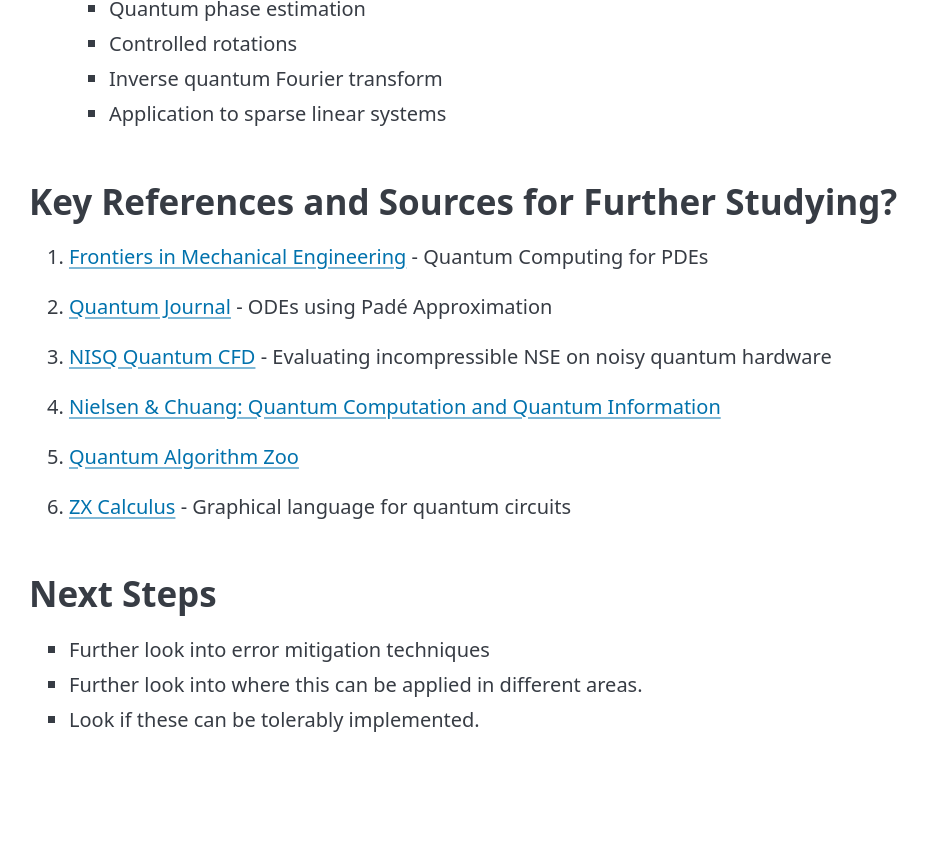
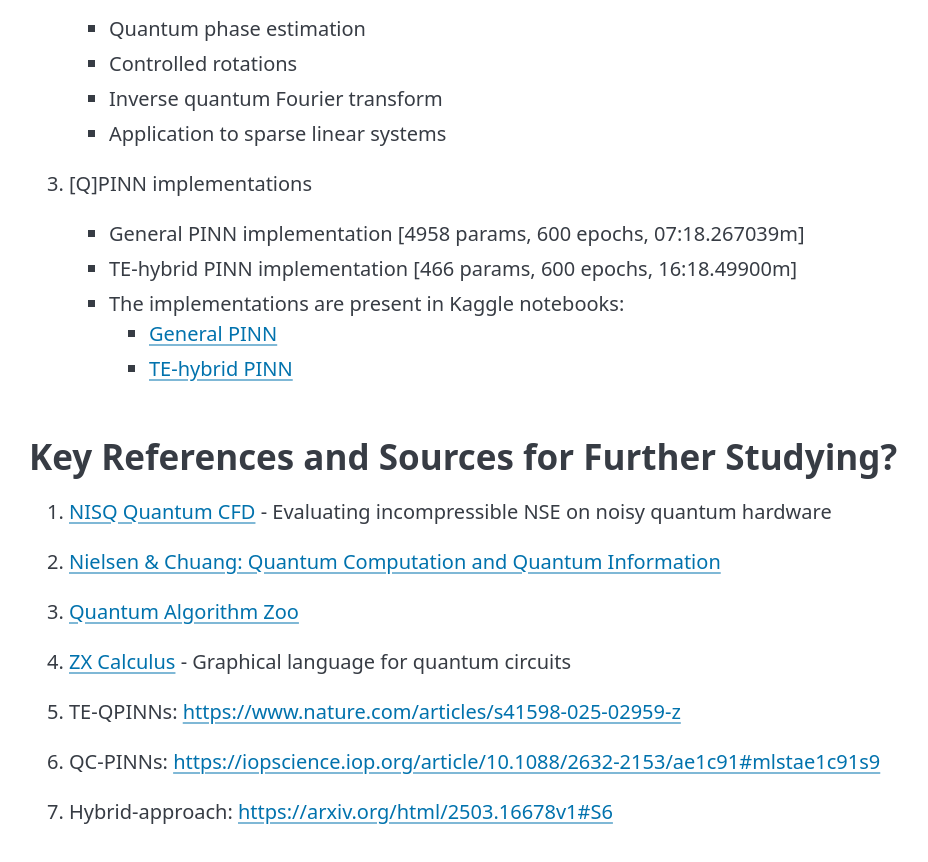
Before and after one commit to Lofty-Brambles/qppts, a website: page pages/index.html in a window 1280 px wide. Shown: the part 1624-2486 px from the top of the page, without its empty margins (11-939 px from the left). Before the commit the page ends 2399 px from the top, so only its background shows below. Drawn offline with nearby package versions, Linux system fonts and the light colour scheme.

Commit message:
feat: updates

```diff
--- a/pages/index.html
+++ b/pages/index.html
@@ -153,10 +153,10 @@
    - Quantum circuit design and implementation
    - Pauli operators, Hadamard, CNOT, SWAP, and Toffoli gates
 
-3.  [**Possible Applications of Quantum Computing**](https://lofty-brambles.github.io/qppts/applications)
+3. [**Possible Applications of Quantum Computing**](https://lofty-brambles.github.io/qppts/applications)
    - Potential applications in fluid dynamics, aeroelasticity, thermal systems, and acoustics
 
-4.  [**Lid driven cavity problem**](https://lofty-brambles.github.io/qppts/03_lid_driven_cavity_problem)
+4. [**Lid driven cavity problem**](https://lofty-brambles.github.io/qppts/03_lid_driven_cavity_problem)
    - Overview of the lid driven cavity problem
    - Classical solution methods and challenges
    - Possible Quantum approaches to solving the problem
@@ -184,10 +184,14 @@ The notebooks are all linked here: [GitHub Repository](https://lofty-brambles.gi
    - Inverse quantum Fourier transform
    - Application to sparse linear systems
 
+3. [Q]PINN implementations
+   - General PINN implementation [4958 params, 600 epochs, 07:18.267039m]
+   - TE-hybrid PINN implementation [466 params, 600 epochs, 16:18.49900m]
+   - The implementations are present in Kaggle notebooks:
+     - [General PINN](https://www.kaggle.com/code/prantikdasiitmds/pinn-lid-cav)
+     - [TE-hybrid PINN](https://www.kaggle.com/code/prantikdasiitmds/te-hybrid-qpinn)
+
 ## Key References and Sources for Further Studying?
-
-1. [Frontiers in Mechanical Engineering](https://www.frontiersin.org/journals/mechanical-engineering/articles/10.3389/fmech.2022.914241/full) - Quantum Computing for PDEs
-2. [Quantum Journal](https://quantum-journal.org/papers/q-2025-06-17-1770/pdf/) - ODEs using Padé Approximation
 
 1. [NISQ Quantum CFD](https://github.com/comp-physics/NISQ-Quantum-CFD) - Evaluating incompressible NSE on noisy quantum hardware
 
@@ -195,10 +199,10 @@ The notebooks are all linked here: [GitHub Repository](https://lofty-brambles.gi
 2. [Quantum Algorithm Zoo](https://quantumalgorithmzoo.org/)
 3. [ZX Calculus](https://arxiv.org/pdf/2012.13966) - Graphical language for quantum circuits
 
-## Next Steps
-- Further look into error mitigation techniques
-- Further look into where this can be applied in different areas.
-- Look if these can be tolerably implemented.
+1. TE-QPINNs: https://www.nature.com/articles/s41598-025-02959-z
+2. QC-PINNs: https://iopscience.iop.org/article/10.1088/2632-2153/ae1c91#mlstae1c91s9
+3. Hybrid-approach: https://arxiv.org/html/2503.16678v1#S6
+
     `;
 
             import { marked } from "https://cdn.jsdelivr.net/npm/marked/lib/marked.esm.js";
```
Also changed, not shown: slides/05_qpinn_basics_to_run.md (added), 1 other file.
